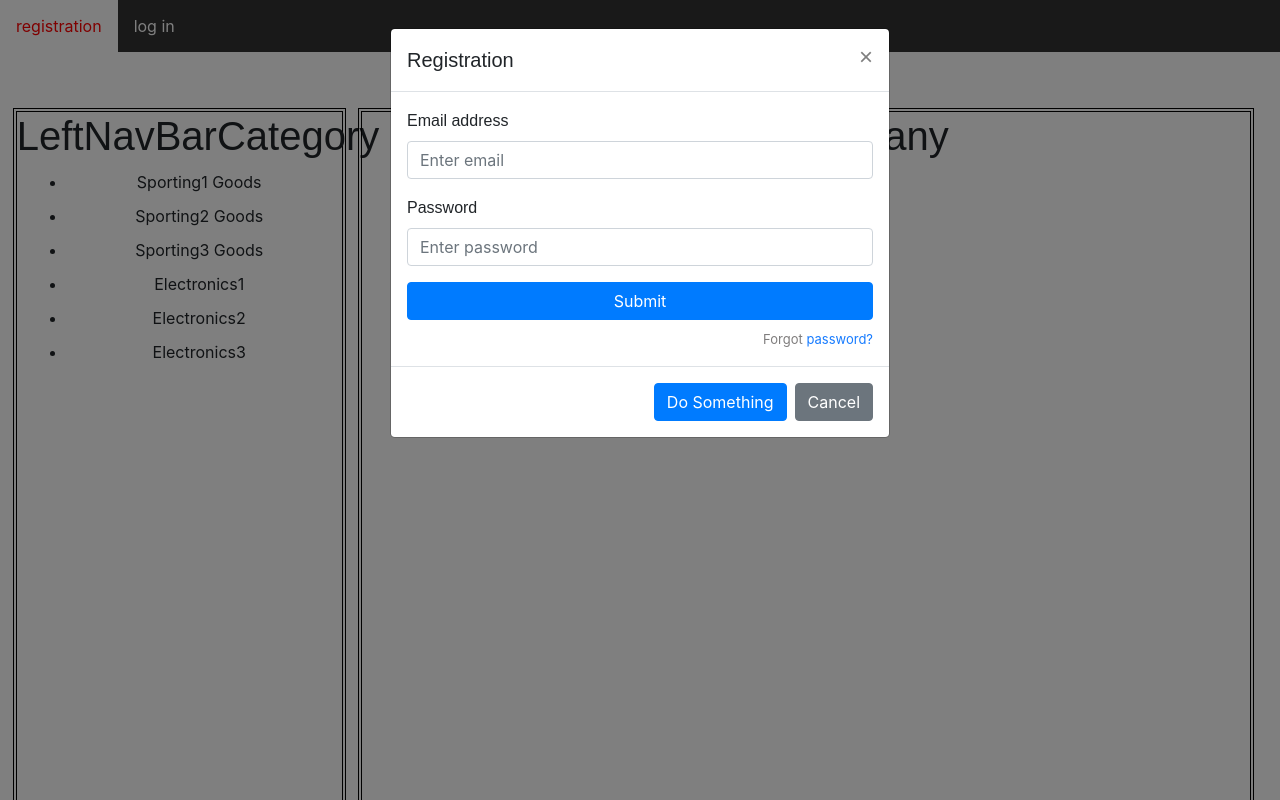
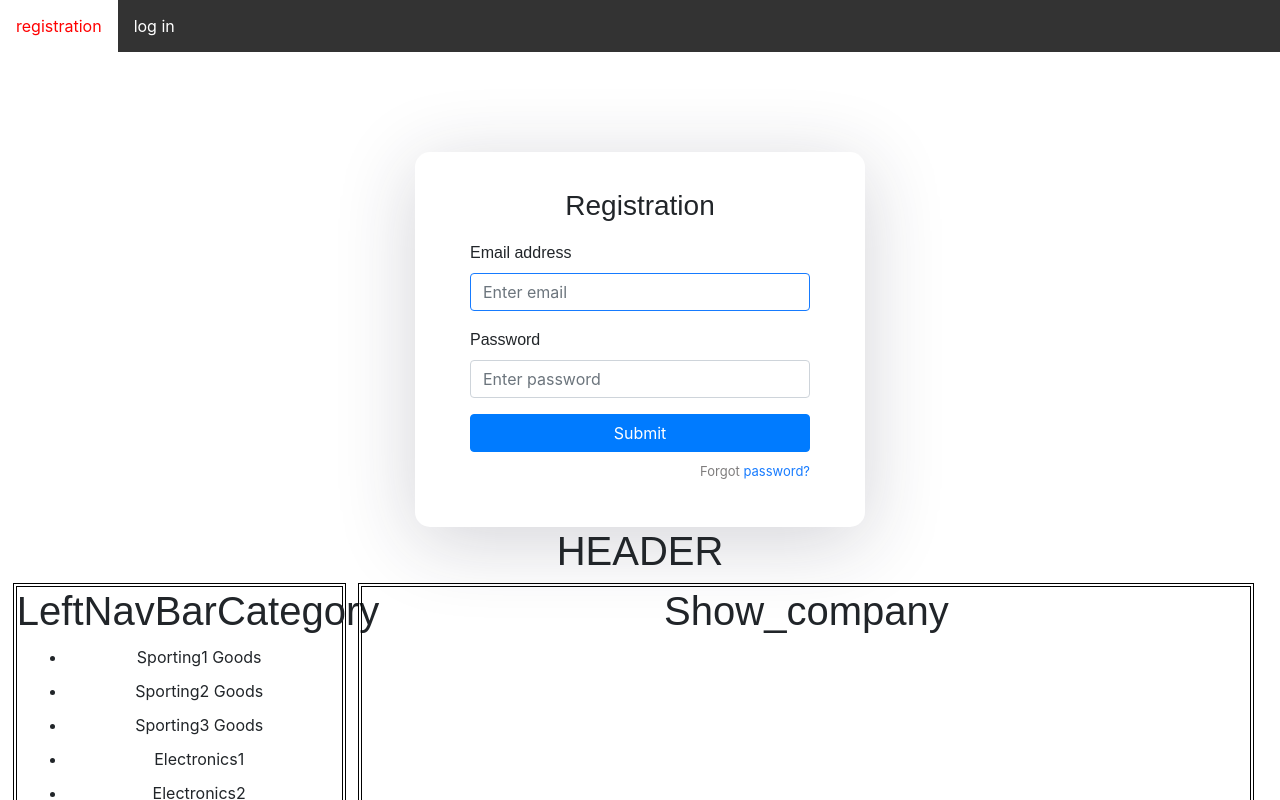
Before and after one commit to krasno86/places, a React (Create React App) app: page /registration in a window 1280 px wide. Shown: the top 800 px of the page. Built offline with nearby package versions, Linux system fonts and the light colour scheme.

Commit message:
refactor

```diff
--- a/src/App.css
+++ b/src/App.css
@@ -39,6 +39,10 @@
 
 body {margin: 0;}
 
+.auth-wrapper {
+  margin-top: 100px;
+}
+
 ul.topnav {
   list-style-type: none;
   margin: 0;
--- a/src/App.js
+++ b/src/App.js
@@ -20,6 +20,13 @@ const PRODUCTS = [
 ];
 
 class App extends React.Component {
+    constructor(props) {
+        super(props);
+        this.state = { page: 3, product_list: PRODUCTS };
+        this.handleChangePage = this.handleChangePage.bind(this);
+        this.handleHomePage = this.handleHomePage.bind(this);
+    }
+
     state = {
         page: 3,
         product_list: PRODUCTS
--- a/src/Login.js
+++ b/src/Login.js
@@ -34,12 +34,8 @@ axios.interceptors.response.use(function (response) {
     return Promise.reject(error)
 });
 
-
 class Login extends Component {
-
-    state = {
-        notification: ''
-    }
+    state = { notification: '' }
 
     render() {
         return (
--- a/src/Registration.js
+++ b/src/Registration.js
@@ -1,7 +1,6 @@
 import React, { Component } from 'react'
 import axios from 'axios'
 import "bootstrap/dist/css/bootstrap.min.css";
-import { Button, Modal, ModalBody, ModalFooter, ModalHeader} from 'reactstrap';
 
 axios.defaults.headers.common['Content-Type'] = 'application/json';
 axios.interceptors.request.use(function (config) {
@@ -36,31 +35,15 @@ axios.interceptors.response.use(function (response) {
     return Promise.reject(error)
 });
 
-
 class Registration extends Component {
-
-    constructor(props) {
-        super(props);
-        this.state = {
-            show: true
-        };
-
-        this.showModal = this.showModal.bind(this);
-    }
-
-    showModal() {
-        this.setState({
-            show: !this.state.show
-        });
-    };
+    state = { notification: '' };
 
     render() {
         return (
-            <div>
-                <Modal isOpen={this.state.show} toggle={this.showModal} className={this.props.className}>
-                    <ModalHeader toggle={this.showModal}>Registration</ModalHeader>
-                    <ModalBody>
+            <div className="auth-wrapper">
+                <div className="auth-inner">
                     <form>
+                        <h3>Registration</h3>
                         <div className="form-group email_input">
                             <label>Email address</label>
                             <input type="email" className="form-control" placeholder="Enter email" autoFocus name="user[email]" id="user_email"/>
@@ -80,12 +63,7 @@ class Registration extends Component {
                             {this.state.notification}
                         </span>
                     </form>
-                    </ModalBody>
-                    <ModalFooter>
-                        <Button color='primary' onClick={this.showModal}>Do Something</Button>
-                        <Button color='secondary' onClick={this.showModal}>Cancel</Button>
-                    </ModalFooter>
-                </Modal>
+                </div>
             </div>
         );
     }
```
Lines whose indentation alone changed are shown as unchanged.
